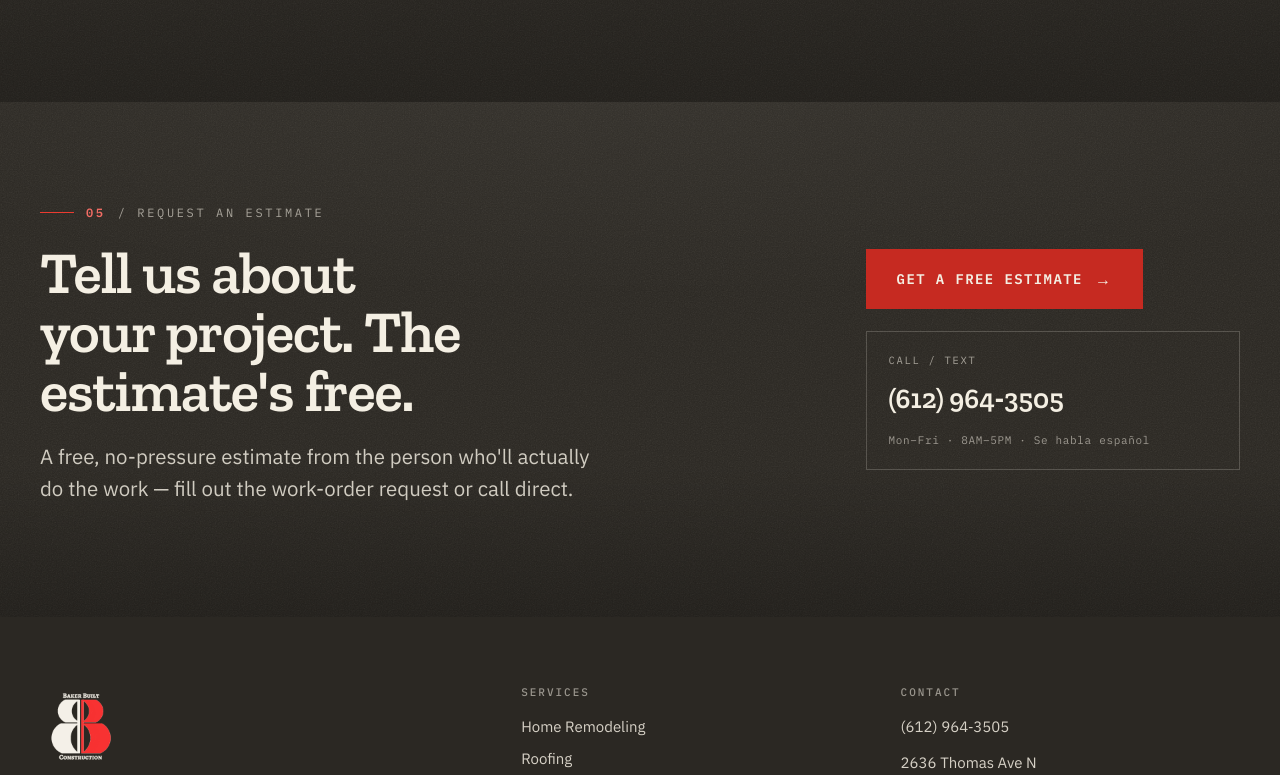
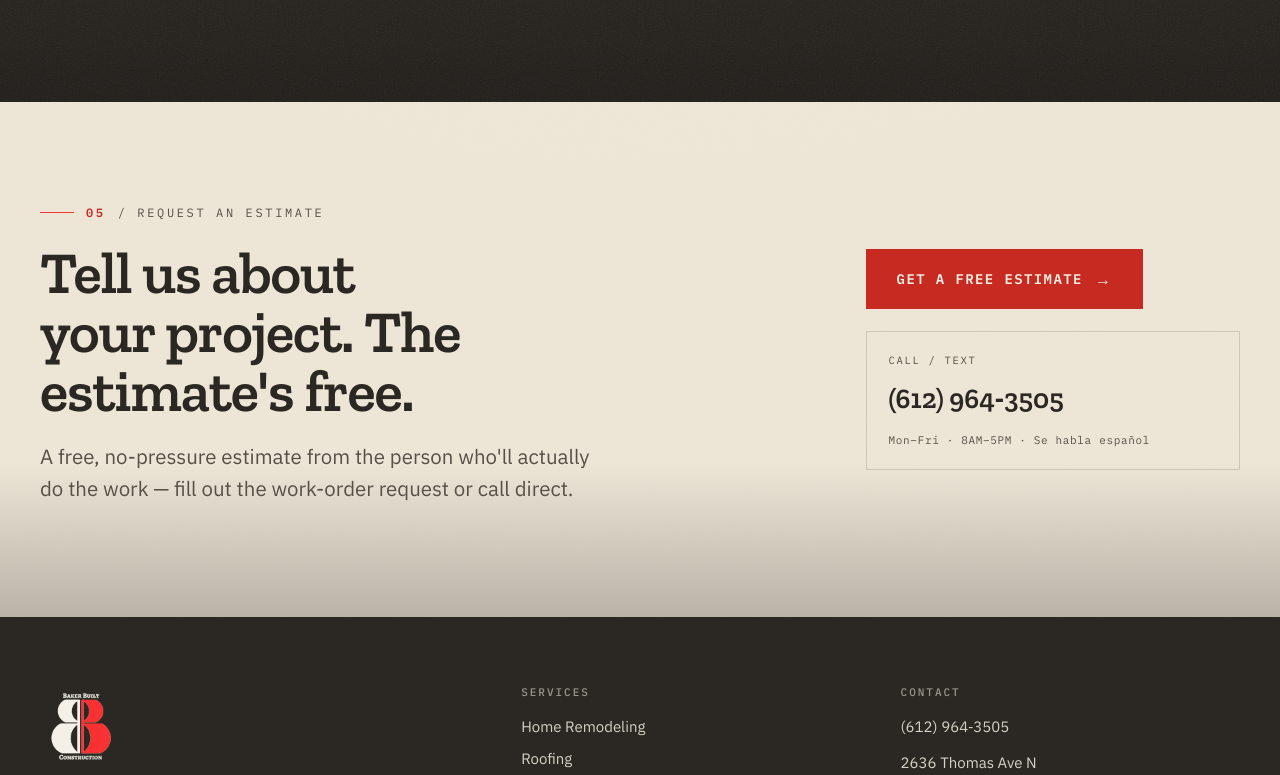
Before and after one commit to travhall/baker-built, a Next.js app: page / in a window 1280 px wide. Shown: the part 4886-5661 px from the top of the page. Built offline with nearby package versions, Linux system fonts and the light colour scheme.

Commit message:
refactor: enhance button hover states for dark backgrounds; update CtaBand to accept markerNumber prop; improve WorkCard structure

```diff
--- a/app/globals.css
+++ b/app/globals.css
@@ -277,6 +277,14 @@ h4 {
 .btn:hover .arw {
   transform: translateX(4px);
 }
+/* Dark-surface contexts: the default ink-tinted shadow disappears against
+   an ink/ink-2 background, so these swap in a paper-tinted shadow instead. */
+.hero.hero-feature .hero-actions .btn:hover,
+.proof .btn:hover,
+.pj-outcome .btn:hover,
+.swatch-dark .btn:hover {
+  box-shadow: 4px 6px 0 color-mix(in srgb, var(--paper) 18%, transparent);
+}
 
 .btn-ghost {
   background: transparent;
@@ -1135,6 +1143,12 @@ img.pj-fig-slot {
   grid-template-columns: repeat(3, 1fr);
   gap: var(--space-24);
 }
+.work-card-link {
+  display: block;
+  height: 100%;
+  text-decoration: none;
+  color: inherit;
+}
 .work-card .plate {
   display: flex;
   flex-direction: column;
@@ -1217,15 +1231,15 @@ img.pj-fig-slot {
     background var(--transition-fast),
     color var(--transition-fast);
 }
-a.wb-open:hover {
+.work-card:hover .wb-open:not(.pending) {
   background: var(--ink);
   color: var(--paper);
 }
-a.wb-open .arw {
+.wb-open .arw {
   color: var(--red-deep);
   transition: transform var(--transition-fast);
 }
-a.wb-open:hover .arw {
+.work-card:hover .wb-open:not(.pending) .arw {
   color: var(--paper);
   transform: translateX(4px);
 }
@@ -1764,8 +1778,8 @@ a.wb-open:hover .arw {
 
 /* CTA band */
 .cta-band {
-  background: var(--ink);
-  color: var(--paper);
+  background: var(--paper-2);
+  color: var(--ink);
 }
 .cta-band .proof-tex {
   position: relative;
@@ -1779,18 +1793,18 @@ a.wb-open:hover .arw {
   padding: var(--space-92) 0;
 }
 .cta-band .marker {
-  color: color-mix(in srgb, var(--paper) 60%, transparent);
+  color: var(--ink-2);
   margin-bottom: 22px;
 }
 .cta-band .marker b {
-  color: var(--accent-on-dark);
+  color: var(--red-deep);
 }
 .cta-band h2 {
-  color: var(--paper);
+  color: var(--ink);
   max-width: 18ch;
 }
 .cta-band .lede {
-  color: color-mix(in srgb, var(--paper) 82%, transparent);
+  color: var(--ink-2);
   margin-top: var(--space-20);
   max-width: 46ch;
 }
@@ -1805,7 +1819,7 @@ a.wb-open:hover .arw {
   padding: 18px 30px;
 }
 .cta-band .callbox {
-  border: 1px solid color-mix(in srgb, var(--paper) 20%, transparent);
+  border: 1px solid var(--hair);
   padding: var(--space-20) 22px;
   width: 100%;
 }
@@ -1814,13 +1828,13 @@ a.wb-open:hover .arw {
   font-size: 10.5px;
   letter-spacing: 0.16em;
   text-transform: uppercase;
-  color: color-mix(in srgb, var(--paper) 60%, transparent);
+  color: var(--ink-2);
 }
 .cta-band .callbox .v {
   font-family: var(--font-display), Georgia, serif;
   font-weight: 600;
   font-size: 28px;
-  color: var(--paper);
+  color: var(--ink);
   margin-top: var(--space-8);
 }
 .cta-band .callbox .v a {
@@ -1828,13 +1842,13 @@ a.wb-open:hover .arw {
   text-decoration: none;
 }
 .cta-band .callbox .v a:hover {
-  color: var(--accent-on-dark);
+  color: var(--red-deep);
 }
 .cta-band .callbox .sub {
   font-family: var(--font-mono), ui-monospace, monospace;
   font-size: 11px;
   letter-spacing: 0.06em;
-  color: color-mix(in srgb, var(--paper) 55%, transparent);
+  color: var(--ink-2);
   margin-top: 10px;
 }
 
--- a/app/page.tsx
+++ b/app/page.tsx
@@ -220,6 +220,7 @@ export default function Home() {
       {/* ===== CTA BAND ===== */}
       <div id="estimate">
         <CtaBand
+          markerNumber="05"
           heading="Tell us about your project. The estimate's free."
           body="A free, no-pressure estimate from the person who'll actually do the work — fill out the work-order request or call direct."
         />
--- a/app/styleguide/page.tsx
+++ b/app/styleguide/page.tsx
@@ -383,6 +383,7 @@ export default function StyleGuide() {
           </a>
         </div>
         <div
+          className="swatch-dark"
           style={{
             marginTop: "16px",
             display: "flex",
--- a/components/CtaBand.tsx
+++ b/components/CtaBand.tsx
@@ -3,16 +3,17 @@ import Link from 'next/link';
 interface Props {
   heading: string;
   body: string;
+  markerNumber?: string; // "05" on Home only; omitted on interior pages where the sequence doesn't apply
 }
 
-export default function CtaBand({ heading, body }: Props) {
+export default function CtaBand({ heading, body, markerNumber }: Props) {
   return (
     <section className="cta-band">
       <div className="proof-tex">
         <div className="wrap">
           <div className="inner">
             <div>
-              <div className="marker reveal"><b>05</b> / Request an Estimate</div>
+              <div className="marker reveal">{markerNumber ? <><b>{markerNumber}</b> / Request an Estimate</> : 'Request an Estimate'}</div>
               <h2 className="h-section reveal d1">{heading}</h2>
               <p className="lede reveal d1">{body}</p>
             </div>
--- a/components/WorkCard.tsx
+++ b/components/WorkCard.tsx
@@ -11,8 +11,7 @@ interface Props {
 }
 
 export default function WorkCard({ name, scope, location, sheet, slug, label }: Props) {
-  return (
-    <article className="work-card">
+  const plate = (
     <Plate>
       <div className="plate-inner">
         <div className="img-ph work-slot" role="img" aria-label={label}><span>{label}</span></div>
@@ -25,11 +24,19 @@ export default function WorkCard({ name, scope, location, sheet, slug, label }:
           <div><div className="tk">Sheet</div><div className="tv">{sheet}</div></div>
         </div>
         {slug
-            ? <Link className="wb-open" href={slug}>View Project Sheet <span className="arw">→</span></Link>
+          ? <div className="wb-open">View Project Sheet <span className="arw">→</span></div>
           : <div className="wb-open pending"><span className="st">Sheet in progress</span></div>
         }
       </div>
     </Plate>
+  );
+
+  return (
+    <article className="work-card">
+      {slug
+        ? <Link className="work-card-link" href={slug} aria-label={`View project sheet: ${name}`}>{plate}</Link>
+        : plate
+      }
     </article>
   );
 }
```
Lines whose indentation alone changed are shown as unchanged.
